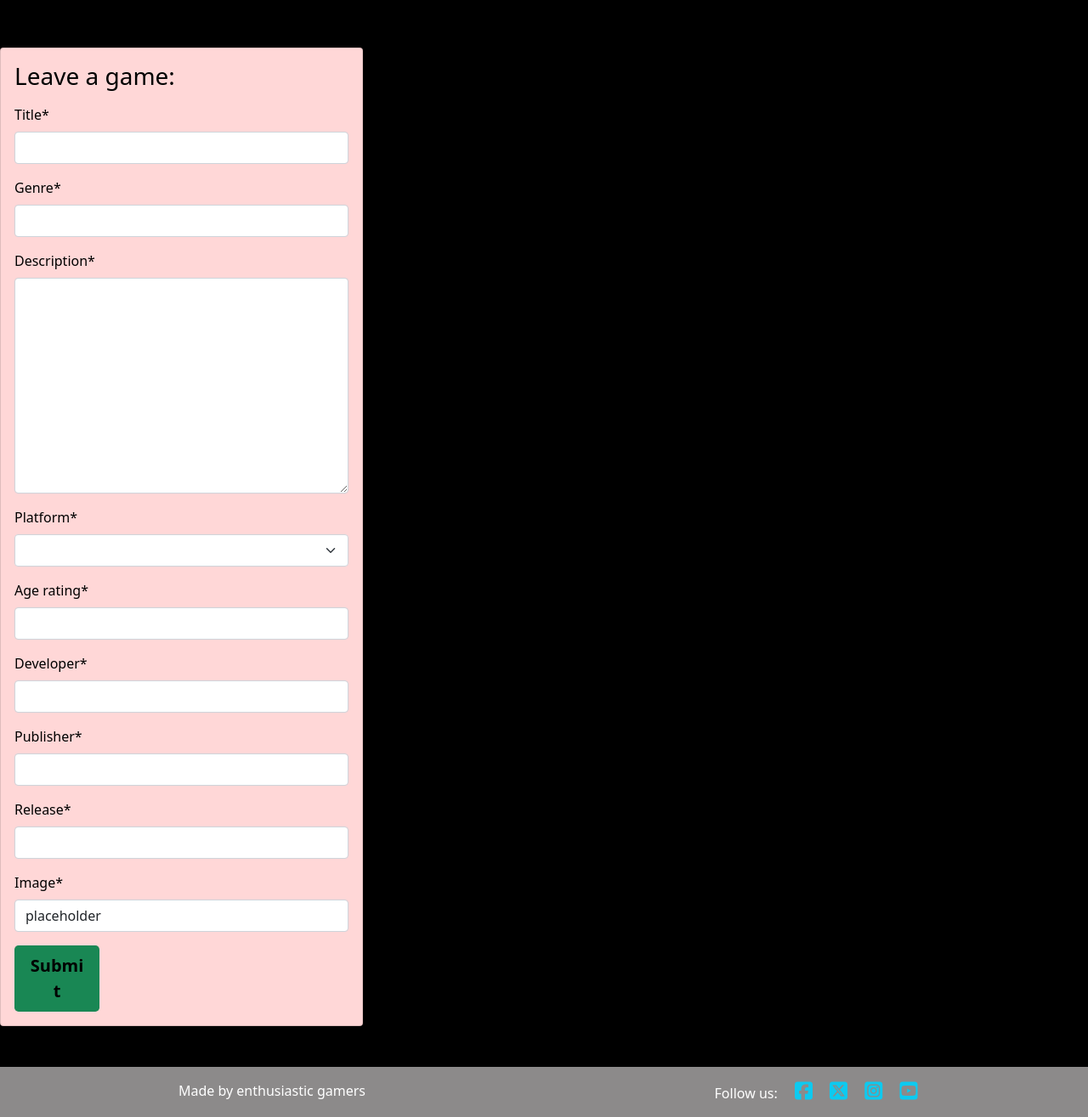
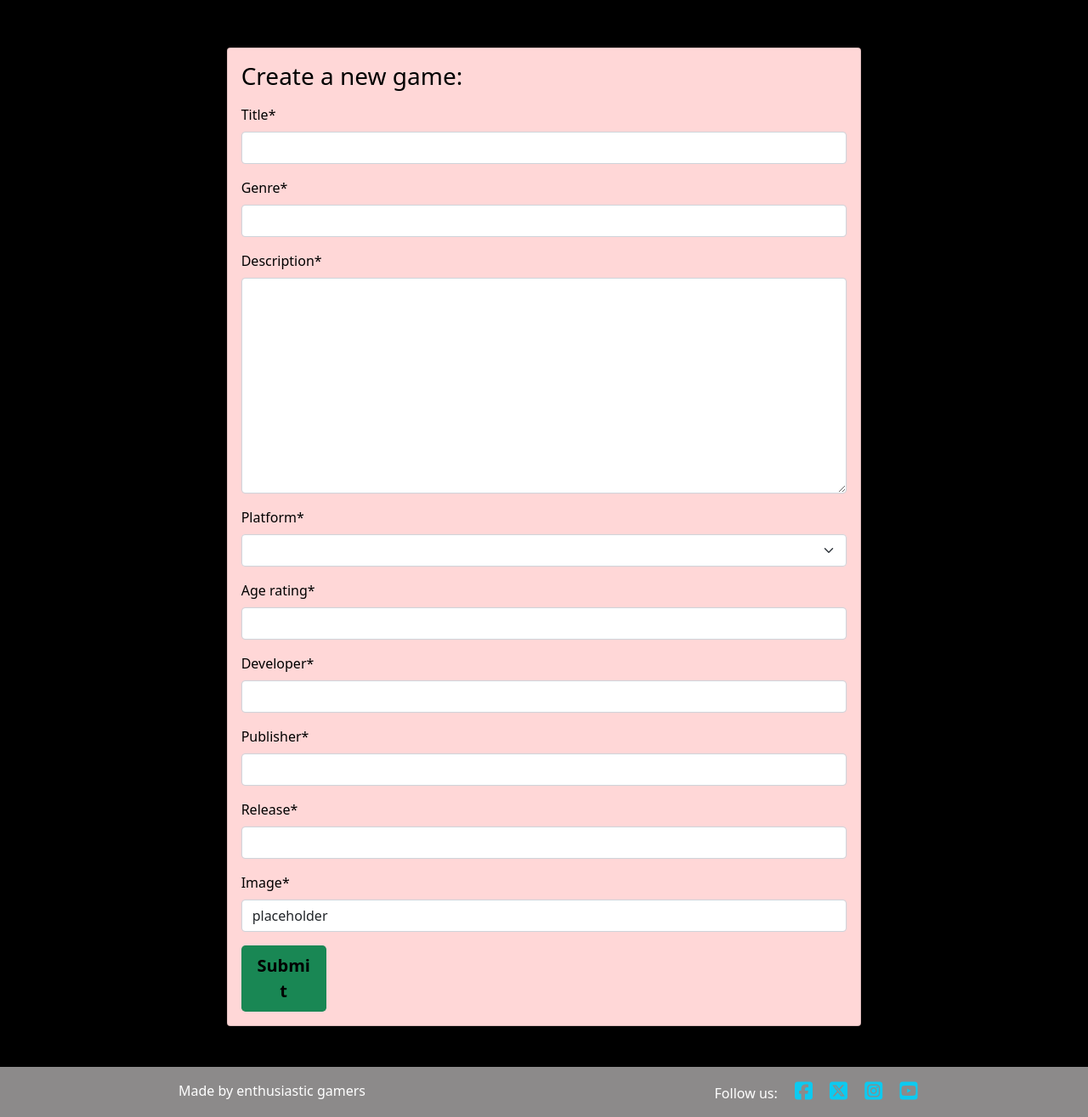
Before and after one commit to programmer-1991/gamers-digest, a Django app: page /create/game in a window 1280 px wide. Shown: the part 88-1403 px from the top of the page at 85% size. Run offline with Django 4.2, Linux system fonts and the light colour scheme; the visitor is signed in with stand-in values (Sample User, id 1); parts of the project's set-up code (start-up, migrations or seed data) failed here and were passed over; some libraries are stand-ins or nearby versions.

Commit message:
Modify create forms layout

```diff
--- a/news/templates/news/create_game.html
+++ b/news/templates/news/create_game.html
@@ -3,10 +3,10 @@
 {% load crispy_forms_tags %}
 
 <!-- Creating New Posts -->
-<div class="col-md-4 card mb-4 mt-3">
+<div class="col-lg-7 col-sm-9 card mb-4 mt-3 auto">
     <div class="card-body">
         {% if user.is_superuser %}
-        <h3>Leave a game:</h3>
+        <h3>Create a new game:</h3>
         <form id="gameForm" method="post" class="mt-3" enctype="multipart/form-data">
             {{ form | crispy }}
             {% csrf_token %}
--- a/news/templates/news/create_post.html
+++ b/news/templates/news/create_post.html
@@ -3,7 +3,7 @@
 {% load crispy_forms_tags %}
 
 <!-- Creating New Posts -->
-<div class="col-md-4 card mb-4 mt-3">
+<div class="col-lg-7 col-sm-9 card mb-4 mt-3 auto">
     <div class="card-body">
         {% if user.is_superuser %}
         <h3>Create a new post:</h3>
@@ -16,8 +16,7 @@
         {% else %}
         <p class="center">Only superusers can create content.</p>
         {% endif %}
-
-</div>
+    </div>
 </div>
 
 {% endblock content %}
--- a/static/css/style.css
+++ b/static/css/style.css
@@ -191,8 +191,8 @@ a>img{
 
 .btn-signup:hover,
 .btn-signup:active {
-    background-color: #fff;
-    color: #23BBBB;
+    background-color: black;
+    color: #198754;
 }
 
 .link {
```
